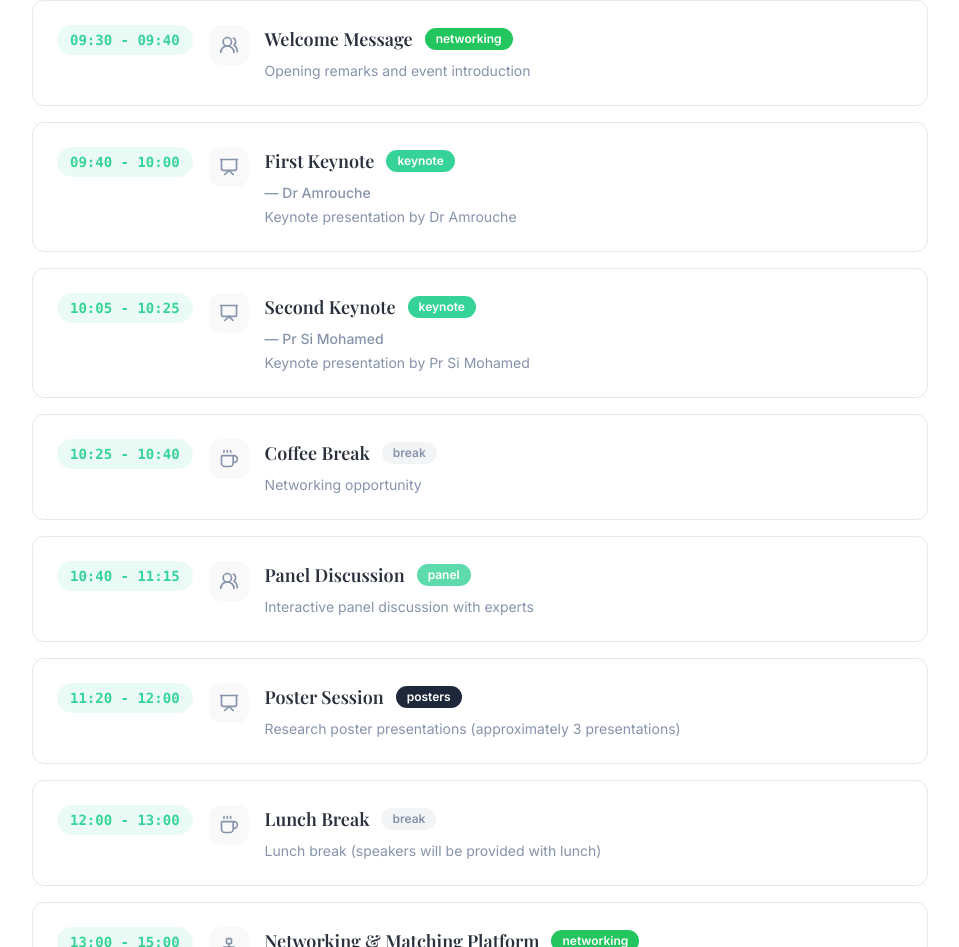
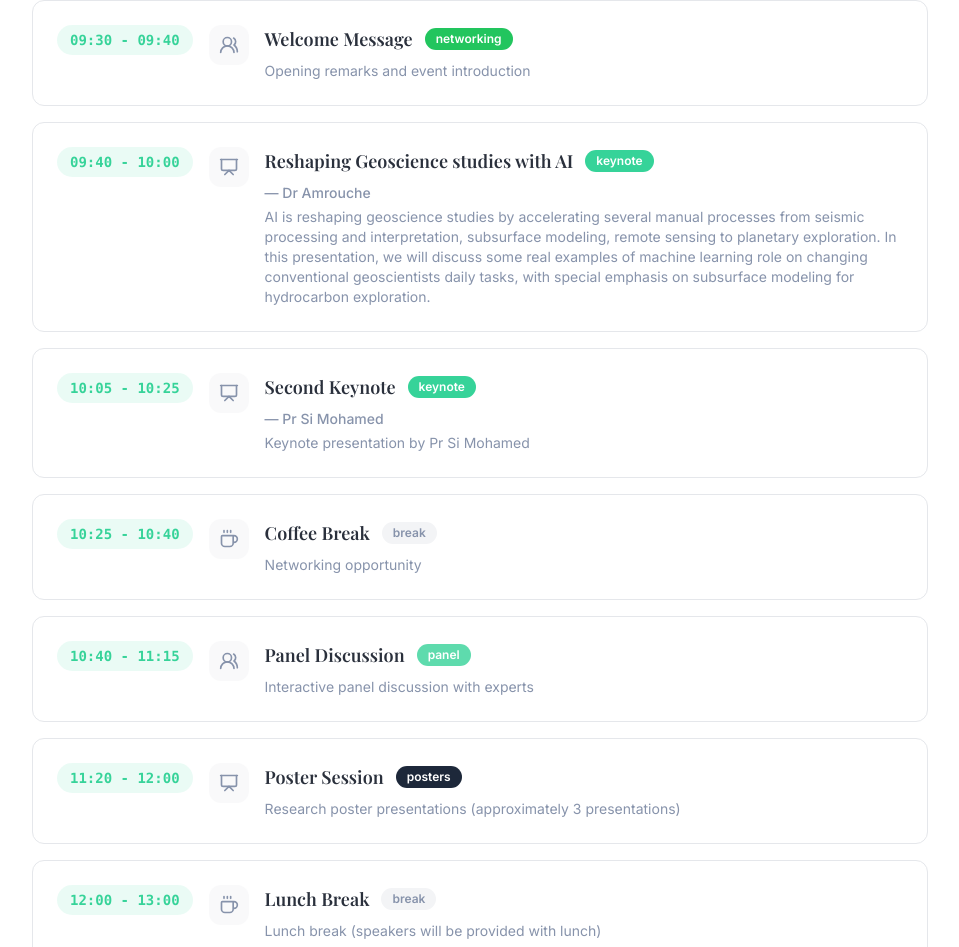
Before and after one commit to Meyssa/startdoc-website, a React (Vite) app: page / in a window 1280 px wide. Shown: the part 3481-4428 px from the top of the page, without its empty margins (160-1119 px from the left). Built offline with nearby package versions, Linux system fonts and the light colour scheme.

Commit message:
Update keynote title and description

```diff
--- a/src/components/ProgrammeSection.tsx
+++ b/src/components/ProgrammeSection.tsx
@@ -56,11 +56,11 @@ const ProgrammeSection = () => {
     },
     {
       time: "09:40 - 10:00",
-      title: "First Keynote",
+      title: "Reshaping Geoscience studies with AI",
       speaker: "Dr Amrouche",
       type: "keynote",
       icon: Presentation,
-      description: "Keynote presentation by Dr Amrouche"
+      description: "AI is reshaping geoscience studies by accelerating several manual processes from seismic processing and interpretation, subsurface modeling, remote sensing to planetary exploration. In this presentation, we will discuss some real examples of machine learning role on changing conventional geoscientists daily tasks, with special emphasis on subsurface modeling for hydrocarbon exploration."
     },
     {
       time: "10:05 - 10:25",
```
